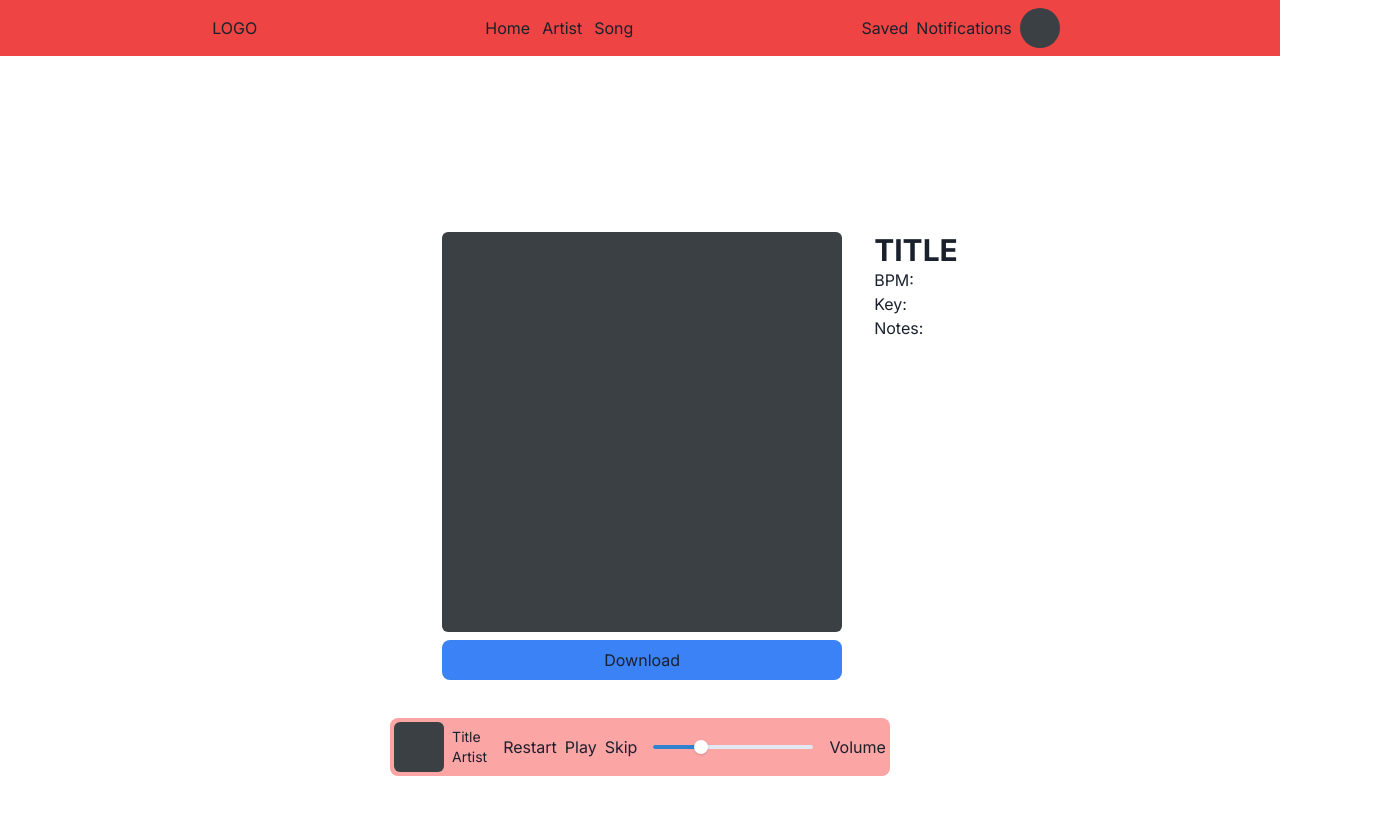
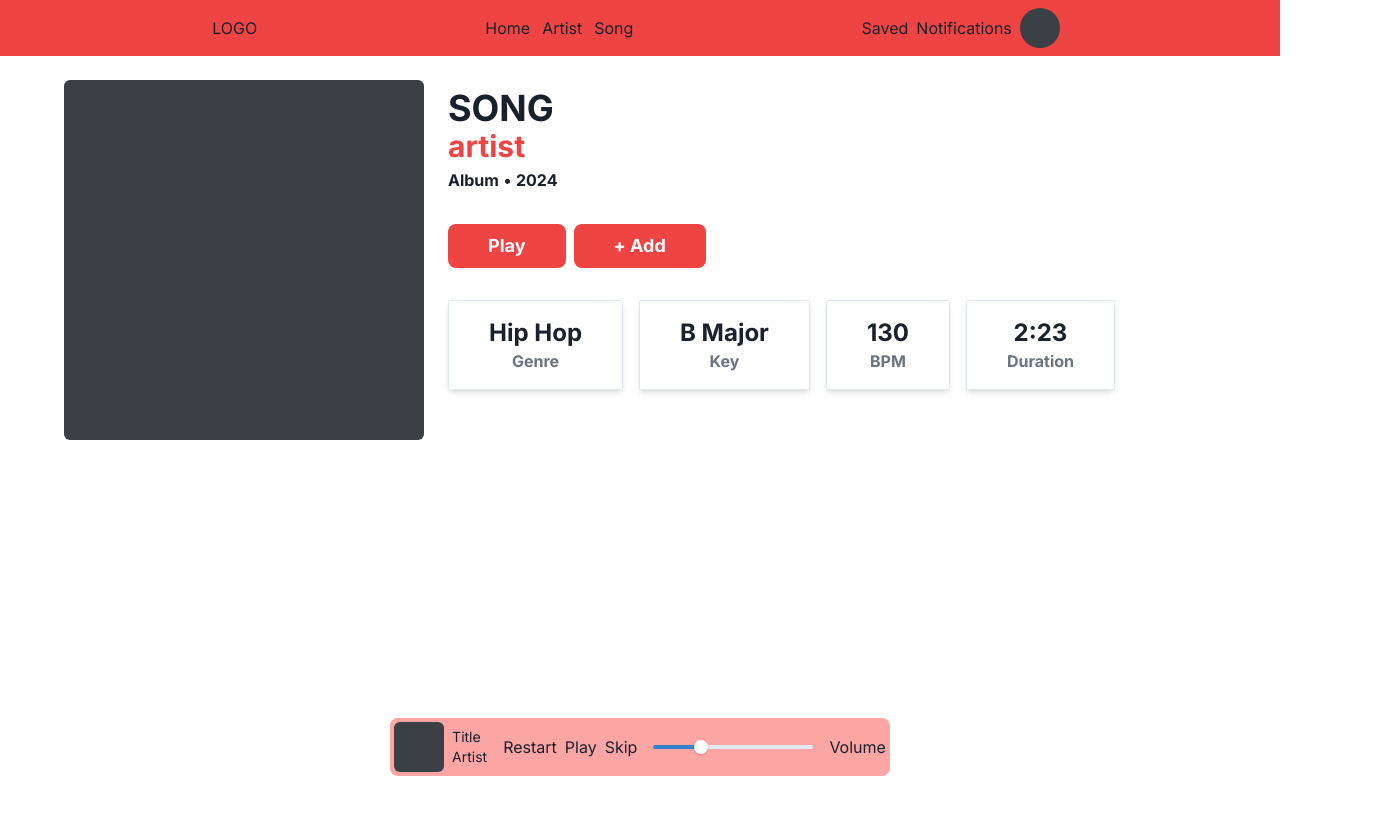
Before and after one commit to ccordoba464/prod.me, a Next.js app: page /artist/song in a window 1280 px wide. Shown: the top 814 px of the page, 1400 px wide, since content can reach past the window. Built offline with nearby package versions, Linux system fonts and the light colour scheme.

Commit message:
Clean up song page

```diff
--- /dev/null
+++ b/app/[artistid]/[songid]/page.tsx
@@ -0,0 +1,51 @@
+export default function Song({ params }: { params: any }) {
+  return (
+    <div className="flex flex-col h-screen px-6 py-6 mx-auto w-[1200px]">
+      <div className="flex">
+        <div className="flex flex-col mr-6">
+          <div className="w-[360px] h-[360px] overflow-hidden bg-[#3b4045] rounded-md"></div>
+        </div>
+        <div className="flex flex-col w-full py-2">
+          <div className="font-bold text-4xl uppercase">{params.songid}</div>
+
+          <div className="font-bold text-3xl text-red-500 mb-1">
+            {params.artistid}
+          </div>
+
+          <div className="flex gap-1 mb-8">
+            <span className="font-bold">Album </span> •
+            <span className="font-bold">2024</span>
+          </div>
+
+          <div className="flex mb-8 gap-2">
+            <button className="bg-red-500 px-10 py-2 rounded-lg text-white text-lg font-bold">
+              Play
+            </button>
+            <button className="bg-red-500 px-10 py-2 rounded-lg text-white text-lg font-bold">
+              + Add
+            </button>
+          </div>
+
+          <div className="flex mb-8">
+            <div className="flex flex-col items-center shadow-md px-10 py-4 mr-4 border rounded-sm">
+              <div className="text-2xl font-bold">Hip Hop</div>
+              <div className="text-md font-bold text-gray-500">Genre</div>
+            </div>
+            <div className="flex flex-col items-center shadow-md px-10 py-4 mr-4 border rounded-sm">
+              <div className="text-2xl font-bold">B Major</div>
+              <div className="text-md font-bold text-gray-500">Key</div>
+            </div>
+            <div className="flex flex-col items-center shadow-md px-10 py-4 mr-4 border rounded-sm">
+              <div className="text-2xl font-bold">130</div>
+              <div className="text-md font-bold text-gray-500">BPM</div>
+            </div>
+            <div className="flex flex-col items-center shadow-md px-10 py-4 mr-4 border rounded-sm">
+              <div className="text-2xl font-bold">2:23</div>
+              <div className="text-md font-bold text-gray-500">Duration</div>
+            </div>
+          </div>
+        </div>
+      </div>
+    </div>
+  );
+}
--- /dev/null
+++ b/app/[artistid]/page.tsx
@@ -0,0 +1,102 @@
+import {
+  Tabs,
+  TabList,
+  TabPanels,
+  Tab,
+  TabPanel,
+  TabIndicator,
+} from "@chakra-ui/react";
+import Image from "next/image";
+
+export default function Profile({ params }: { params: any }) {
+  return (
+    <div className="flex bg-red-50 flex-col mx-auto w-[1200px]">
+      <div className="flex p-20 bg-red-200 items-center">
+        <div className="w-[200px] h-[200px] overflow-hidden mr-10">
+          <Image
+            src="/profilepic.JPG"
+            width={200}
+            height={200}
+            objectFit="cover"
+            alt="Profile Picture"
+          />
+        </div>
+
+        <div className="flex flex-col">
+          <h1 className="text-white font-bold text-6xl uppercase">
+            {params.artistid}
+          </h1>
+          <h2>{params.artistid}</h2>
+        </div>
+      </div>
+
+      <div className="px-6 py-2">
+        <Tabs position="relative" variant="unstyled">
+          <TabList>
+            <Tab>All</Tab>
+            <Tab>Popular</Tab>
+            <Tab>Unreleased</Tab>
+            <Tab>Open</Tab>
+          </TabList>
+          <TabIndicator
+            mt="-1.5px"
+            height="2px"
+            bg="blue.500"
+            borderRadius="1px"
+          />
+          <TabPanels>
+            <TabPanel>
+              <div className="flex flex-col">
+                <div className="flex items-center justify-between shadow-md rounded-md w-full bg-red-100 ">
+                  <div className="flex">
+                    <div className="w-[140px] h-[140px] overflow-hidden mr-10 bg-[#3b4045] rounded-md"></div>
+                    <div className="flex flex-col justify-center">
+                      <div className="text-xl font-bold ">Song Title</div>
+                      <div className="text-sm font-bold text-gray-500">
+                        Artist name
+                      </div>
+                    </div>
+                  </div>
+
+                  <div className="flex gap-14">
+                    <div className="flex flex-col items-center">
+                      <div className="text-lg font-bold">B Major</div>
+                      <div className="text-sm font-bold text-gray-500">Key</div>
+                    </div>
+                    <div className="flex flex-col items-center">
+                      <div className="text-lg font-bold">130</div>
+                      <div className="text-sm font-bold text-gray-500">BPM</div>
+                    </div>
+                    <div className="flex flex-col items-center">
+                      <div className="text-lg font-bold">Hip Hop</div>
+                      <div className="text-sm font-bold text-gray-500">
+                        Genre
+                      </div>
+                    </div>
+                    <div className="flex flex-col items-center">
+                      <div className="text-lg font-bold">2:23</div>
+                      <div className="text-sm font-bold text-gray-500">
+                        Duration
+                      </div>
+                    </div>
+                  </div>
+
+                  <div className="mr-6">Play</div>
+                </div>
+              </div>
+            </TabPanel>
+            <TabPanel>
+              <p>two!</p>
+            </TabPanel>
+            <TabPanel>
+              <p>three!</p>
+            </TabPanel>
+            <TabPanel>
+              <p>Four</p>
+            </TabPanel>
+          </TabPanels>
+        </Tabs>
+      </div>
+    </div>
+  );
+}
--- a/app/[id]/[songid]/page.tsx
+++ /dev/null
@@ -1,20 +0,0 @@
-export default function Song({ params }: { params: any }) {
-  return (
-    <div className="flex h-screen px-6 py-6 mx-auto justify-center items-center w-[1400px]">
-      <div className="flex gap-8">
-        <div className="flex flex-col gap-2">
-          <div className="w-[400px] h-[400px] overflow-hidden bg-[#3b4045] rounded-md"></div>
-          <button className="bg-blue-500 w-full p-2 rounded-lg">
-            Download
-          </button>
-        </div>
-        <div className="flex flex-col">
-          <div className="font-bold text-3xl uppercase">Title</div>
-          <div>BPM: </div>
-          <div>Key: </div>
-          <div>Notes:</div>
-        </div>
-      </div>
-    </div>
-  );
-}
--- a/app/[id]/page.tsx
+++ /dev/null
@@ -1,82 +0,0 @@
-import {
-  Tabs,
-  TabList,
-  TabPanels,
-  Tab,
-  TabPanel,
-  TabIndicator,
-} from "@chakra-ui/react";
-import Image from "next/image";
-
-export default function Profile({ params }: { params: any }) {
-  return (
-    <div className="flex bg-red-50 flex-col mx-auto w-[1300px]">
-      <div className="flex p-20 bg-red-200 items-center">
-        <div className="w-[200px] h-[200px] overflow-hidden mr-10">
-          <Image
-            src="/profilepic.JPG"
-            width={200}
-            height={200}
-            objectFit="cover"
-            alt="Profile Picture"
-          />
-        </div>
-
-        <div className="flex flex-col">
-          <h1 className="text-white font-bold text-6xl uppercase">
-            {params.id}
-          </h1>
-          <h2>{params.id}</h2>
-        </div>
-      </div>
-
-      <div className="px-6 py-2">
-        <Tabs position="relative" variant="unstyled">
-          <TabList>
-            <Tab>All</Tab>
-            <Tab>Popular</Tab>
-            <Tab>Unreleased</Tab>
-            <Tab>Open</Tab>
-          </TabList>
-          <TabIndicator
-            mt="-1.5px"
-            height="2px"
-            bg="blue.500"
-            borderRadius="1px"
-          />
-          <TabPanels>
-            <TabPanel>
-              <div className="flex flex-col mb-4">
-                <div className="flex h-[140px] items-center gap-12">
-                  <div className="w-[140px] h-[140px] overflow-hidden bg-[#3b4045] rounded-md"></div>
-                  <div className="text-2xl font-bold">Song Title</div>
-                  <div className="text-md">KEY</div>
-                  <div className="text-md">BPM</div>
-                  <button>Download</button>
-                </div>
-              </div>
-              <div className="flex flex-col">
-                <div className="flex h-[140px]">
-                  <div className="w-[140px] h-[140px] overflow-hidden mr-10 bg-[#3b4045] rounded-md"></div>
-                  <div className="flex flex-col justify-center">
-                    <div className="text-2xl font-bold">Song Title</div>
-                    <div>Artist name</div>
-                  </div>
-                </div>
-              </div>
-            </TabPanel>
-            <TabPanel>
-              <p>two!</p>
-            </TabPanel>
-            <TabPanel>
-              <p>three!</p>
-            </TabPanel>
-            <TabPanel>
-              <p>Four</p>
-            </TabPanel>
-          </TabPanels>
-        </Tabs>
-      </div>
-    </div>
-  );
-}
--- a/app/page.tsx
+++ b/app/page.tsx
@@ -2,7 +2,7 @@ import MusicList from "@/components/MusicList";
 
 export default function Home() {
   return (
-    <div className="flex px-6 py-6 mx-auto w-[1400px] bg-red-200">
+    <div className="flex px-6 py-6 mx-auto w-[1200px] bg-red-200">
       <div className="flex flex-col w-full">
         <MusicList />
         <MusicList />
```
